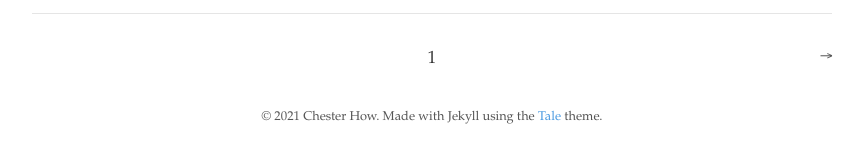
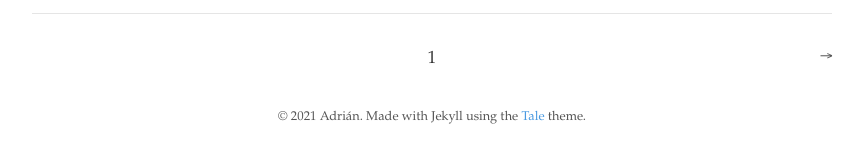
Before and after one commit to AAdeSantiago/AAdeSantiago.github.io, a Jekyll site: the page built from index.html, in a window 1280 px wide. Shown: the part 1409-1566 px from the top of the page, without its empty margins (208-1071 px from the left). Built offline with Jekyll 4.4.1, drawn with Linux system fonts in a browser that asks for light colours; the list of posts is cut into pages by our own code.

Commit message:
Update _config.yml

```diff
--- a/_config.yml
+++ b/_config.yml
@@ -2,14 +2,14 @@
 title:          Tale
 description:    "Minimal Jekyll theme for storytellers"
 baseurl:        "/tale"
-url:            "https://chesterhow.github.io"
+url:            "https://AAdeSantiago.github.io"
 
 # Google Analytics
 google_analytics: UA—XXXXXXXX-X
 
 # Author
 author:
-  name:         Chester How
+  name:         Adrián
   url:          https://chester.how
   email:        chesterhow@gmail.com
 
```
